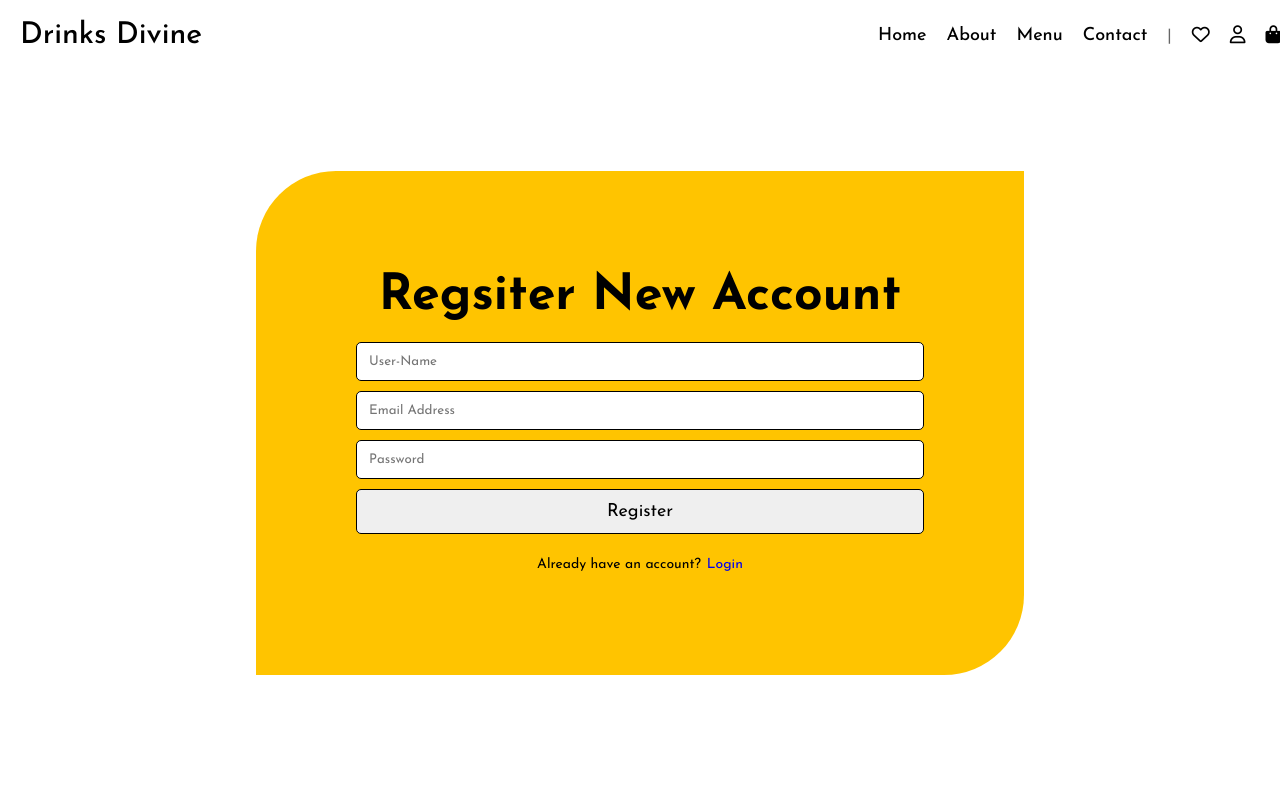
After one commit to HardikShah563/Drinks2-DrinksDivine, a PHP site: page /pages/register.html in a window 1280 px wide. The commit adds this page. Run offline with PHP 8.4, Linux system fonts and the light colour scheme; some libraries are stand-ins or nearby versions.

Commit message:
Created login and register pages

```diff
--- /dev/null
+++ b/pages/register.html
@@ -0,0 +1,52 @@
+<!DOCTYPE html>
+<html lang="en">
+<head>
+    <meta charset="UTF-8">
+    <meta http-equiv="X-UA-Compatible" content="IE=edge">
+    <meta name="viewport" content="width=device-width, initial-scale=1.0">
+    <title>Register | Drinks Divine</title>
+    <!-- Including Style Sheet-->
+    <link rel="stylesheet" href="../style/navbar.css">
+    <link rel="stylesheet" href="../style/login-register.css">
+    <!-- Including Icons -->
+    <script src="https://kit.fontawesome.com/6d232ec003.js" crossorigin="anonymous"></script>
+    <!-- Including Javascript File -->
+    <script src="../script/app.js" defer></script>
+    <script src="../script/menu.js" defer></script>
+</head>
+<body>
+    <section class="nav">
+        <nav>
+            <div class="nav-lines">
+                <i class="fa-solid fa-bars-staggered"></i>
+            </div>
+            <div class="logo">
+                <label>Drinks Divine</label>
+            </div>
+            <div class="nav-links">
+                <li><a href="#main">Home</a></li>
+                <li><a href="#about-us">About</a></li>
+                <li><a href="#menu">Menu</a></li>
+                <li><a href="#contact-section">Contact</a></li>
+                <li class="nav-grey-line">|</li>
+                <li><a href="#"><i class="fa-regular fa-heart"></i></a></li>
+                <li><a href="#"><i class="fa-regular fa-user"></i></a></li>
+                <li><a href="#"><i class="fa-solid fa-bag-shopping"></i></a></li>
+            </div>
+        </nav>
+    </section>
+    <section class="login-register">
+        <h1>Regsiter New Account</h1>
+        <form>
+            <input type="text" name="user-name" id="user-name" placeholder="User-Name" required>
+            <input type="email" name="user-email" id="user-email" placeholder="Email Address" required>
+            <input type="password" name="user-password" id="user-password" placeholder="Password" required>
+            <button type="submit"><a href="./menu.html">Register</a></button>
+        </form>
+    </section>
+    <section class="account-setting">
+        <p>Already have an account? </p>
+        <a href="./login.html">Login</a>
+    </section>
+</body>
+</html>
--- a/script/menu.js
+++ b/script/menu.js
@@ -1,19 +1,41 @@
 var plus = document.querySelectorAll(".plus");
-
-// plus.forEach(pl => {
-//     pl.addEventListener("click", () => {
-//         console.log('plus clicked');
-//         pl.classList.toggle("active");
-//     });
-// });
 
 function plusclick() {
     plus.forEach(pl => {
         pl.addEventListener("click", () => {
-            console.log('plus clicked');
             pl.classList.toggle("active");
         });
     });
 }
+setInterval(plusclick(), 1);
 
-setInterval(plusclick(), 1);
+var drinkImg = ['../img/golden-drink.jpg'];
+var drinksName = ['Blue Scotch', 'Red Scotch', 'Golden Scotch', 'Green Scotch', 'Orange Scotch', 'White Scotch'];
+var drinkPrice = [500, 450, 560, 430, 500, 200];
+var drinkTag = [0, 1, 2, 0, 1, 2];
+//DrinkTags:
+//  1: Coctail
+//  2: Alcoholic
+//  3: Non-Alcoholic
+
+var drinkSection = `
+<div class="menu-item">
+                <div class="menu-item-img">
+                    <img src="../img/golden-drink.jpg" alt="Golden Drink">
+                </div>
+                <div class="menu-item-details">
+                    <p class="drink-name">Blue Scotch</p>
+                    <p class="cost">$500</p>
+                    <div class="tag tag-icon">
+                        <i class="fa-solid fa-tag tag-icon"></i>
+                        <p>Alcoholic</p>
+                    </div>
+                    <button class="add-to-cart">
+                        <i class="fa-solid fa-bag-shopping add-to-cart"></i>
+                        &nbsp;Add to Cart
+                    </button>
+                </div>
+            </div> `;
+
+var menuItem = document.querySelector('menu-item');
+menuItem.insertAdjacentHTML("afterend", drinkSection);
--- /dev/null
+++ b/style/login-register.css
@@ -0,0 +1,128 @@
+/* variable css */
+:root {
+    --black: #000000;
+    --off-black: #060606;
+    --white: #ffffff;
+    --off-white: #f1f1f1;
+    --dark-grey: #141414;
+    --grey: #666666;
+    --light-grey: #a8a8a8;
+    --yellow: #ffc400;
+    --deep-yellow: #a47e00;
+}
+
+/* < ======== Font face import ======== > */
+@font-face {
+    font-family: Poppins;
+    src: url(../font/JosefinSans-VariableFont_wght.ttf);
+}
+
+
+/* < ======== Reset all web parameters ========= > */
+* {
+    margin: 0;
+    padding: 0;
+    box-sizing: border-box;
+    font-family: Poppins;
+    user-select: none;
+}
+
+li {
+    list-style: none;
+}
+
+a {
+    text-decoration: none;
+}
+
+a,
+img,
+input,
+button,
+.icon {
+    display: block;
+}
+
+html {
+    scroll-behavior: smooth;
+    font-family: Arial, Helvetica, sans-serif;
+    overflow-x: hidden;
+    width: 100vw;
+    height: 100vh;
+    align-items: center;
+}
+
+.login-register {
+    width: 60%;
+    margin: 100px auto 0px auto;
+    padding: 100px 100px 0px 100px;
+    align-items: center;
+    background-color: var(--yellow);
+    border-top-left-radius: 80px;
+}
+
+.login-register h1 {
+    font-size: 50px;
+    text-align: center;
+    margin-bottom: 20px;
+}
+
+.login-register form input, .login-register form button {
+    width: 100%;
+    margin: 10px auto 0px auto;
+    align-items: center;
+    border: 1px solid var(--black);
+    border-radius: 5px;
+}
+
+.login-register form input {
+    padding: 12px;
+}
+
+.login-register a {
+    padding: 12px;
+    width: 100%;
+    height: 100%;
+    font-size: 18px;
+    color: var(--black);
+}
+
+.account-setting {
+    display: flex;
+    justify-content: center;
+    width: 60%;
+    padding: 20px 0 100px 0;
+    margin: 0 auto;
+    background-color: var(--yellow);
+    border-bottom-right-radius: 80px;
+}
+
+.account-setting p, .account-setting a {
+    margin: 3px;
+    text-align: center;
+    font-size: 14px;
+}
+
+@media (max-width: 750px) {
+    .login-register h1 {
+        font-size: 40px;
+    }
+
+    .login-register {
+        width: 80%;
+        padding-left: 50px;
+        padding-right: 50px;
+    }
+
+    .login-register input ,.login-register button {
+        width: 90%;
+    }
+
+    .account-setting p, .account-setting a {
+        font-size: 10px;
+    }
+
+    .account-setting {
+        width: 80%;
+    }
+}
```
Also changed, not shown: pages/login.html (added, +51 -0 lines), pages/menu.html (+20 -3 lines), style/menu.css (+16 -7 lines).
